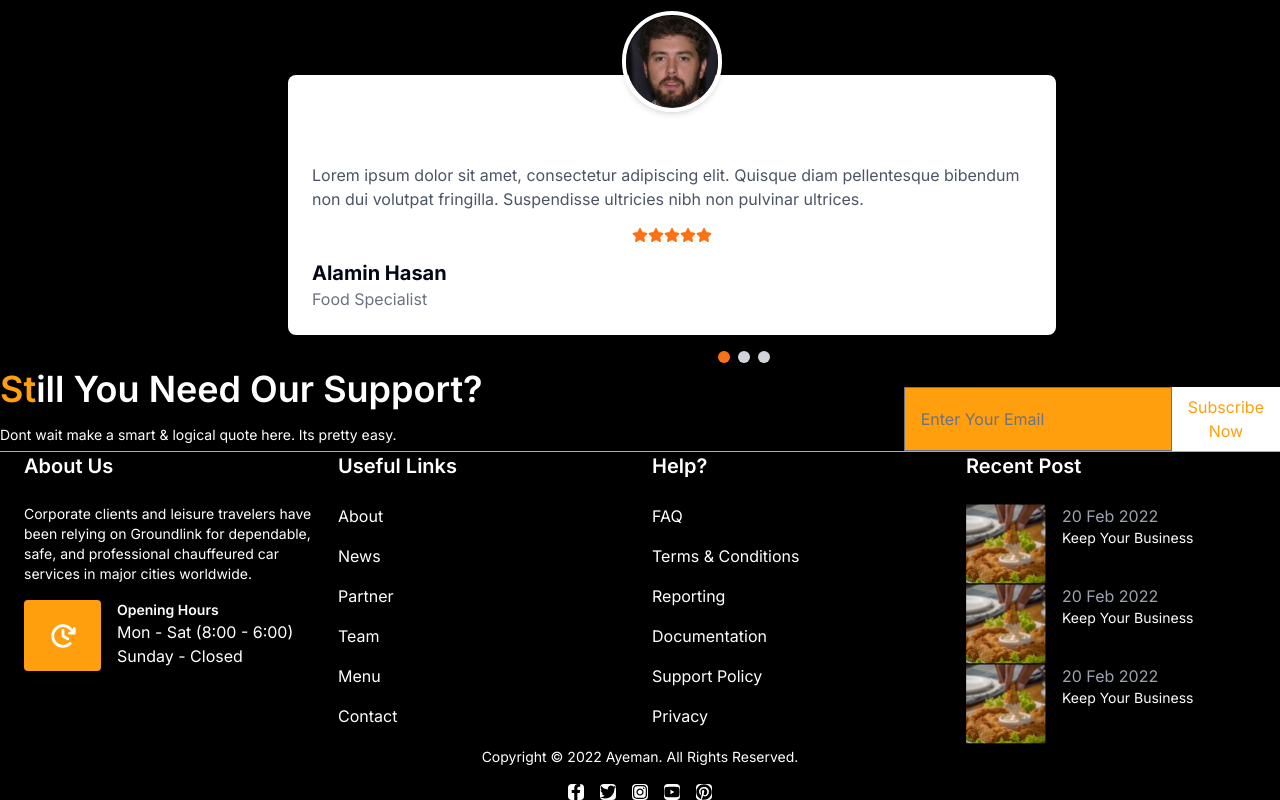
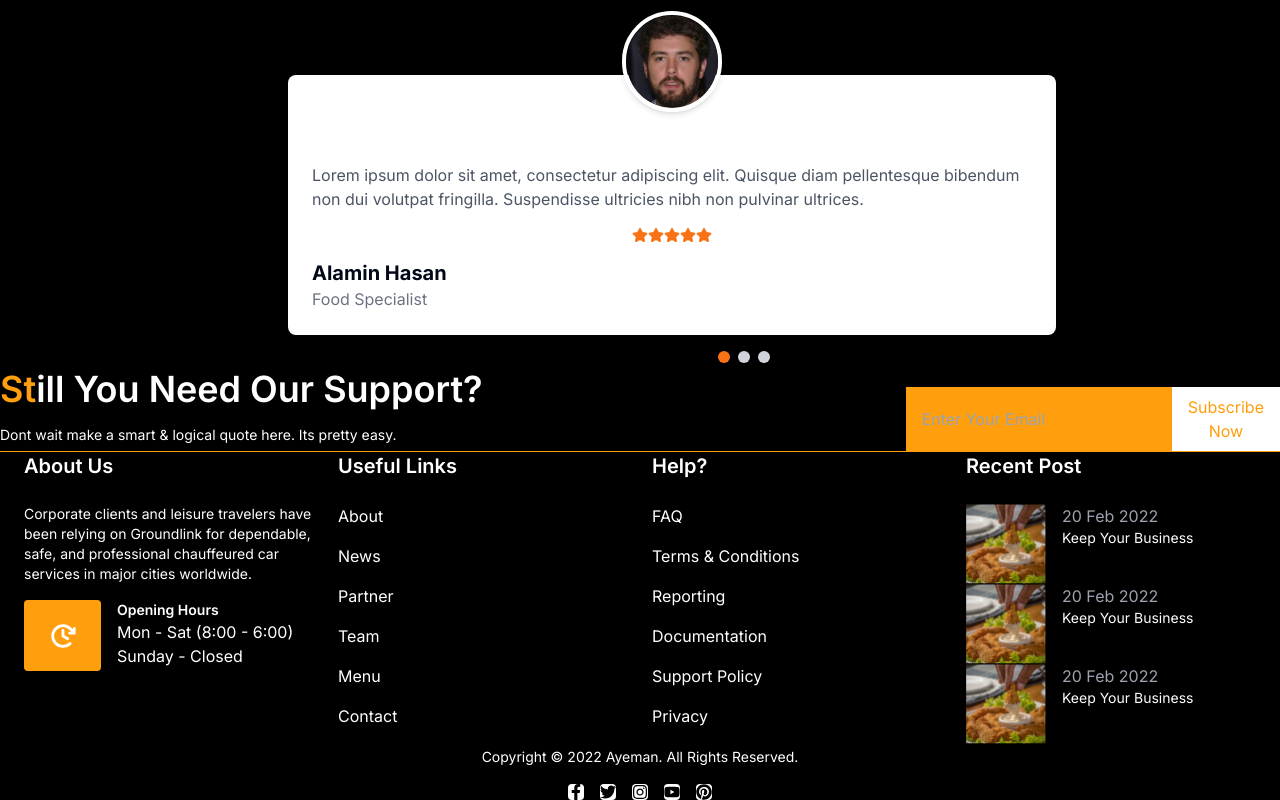
Before and after one commit to lalaRukh5880/hackathon-3-figma, a Next.js app: page / in a window 1280 px wide. Shown: the part 2491-3291 px from the top of the page. Built offline with nearby package versions, Linux system fonts and the light colour scheme.

Commit message:
again changes

```diff
--- a/tailwind.config.ts
+++ b/tailwind.config.ts
@@ -94,6 +94,6 @@ const config: Config = {
   		}
   	}
   },
-  plugins: [require("@tailwindcss/forms"), require("tailwindcss-animate")],
+  plugins: [require("tailwindcss-animate")],
 };
 export default config;
```
